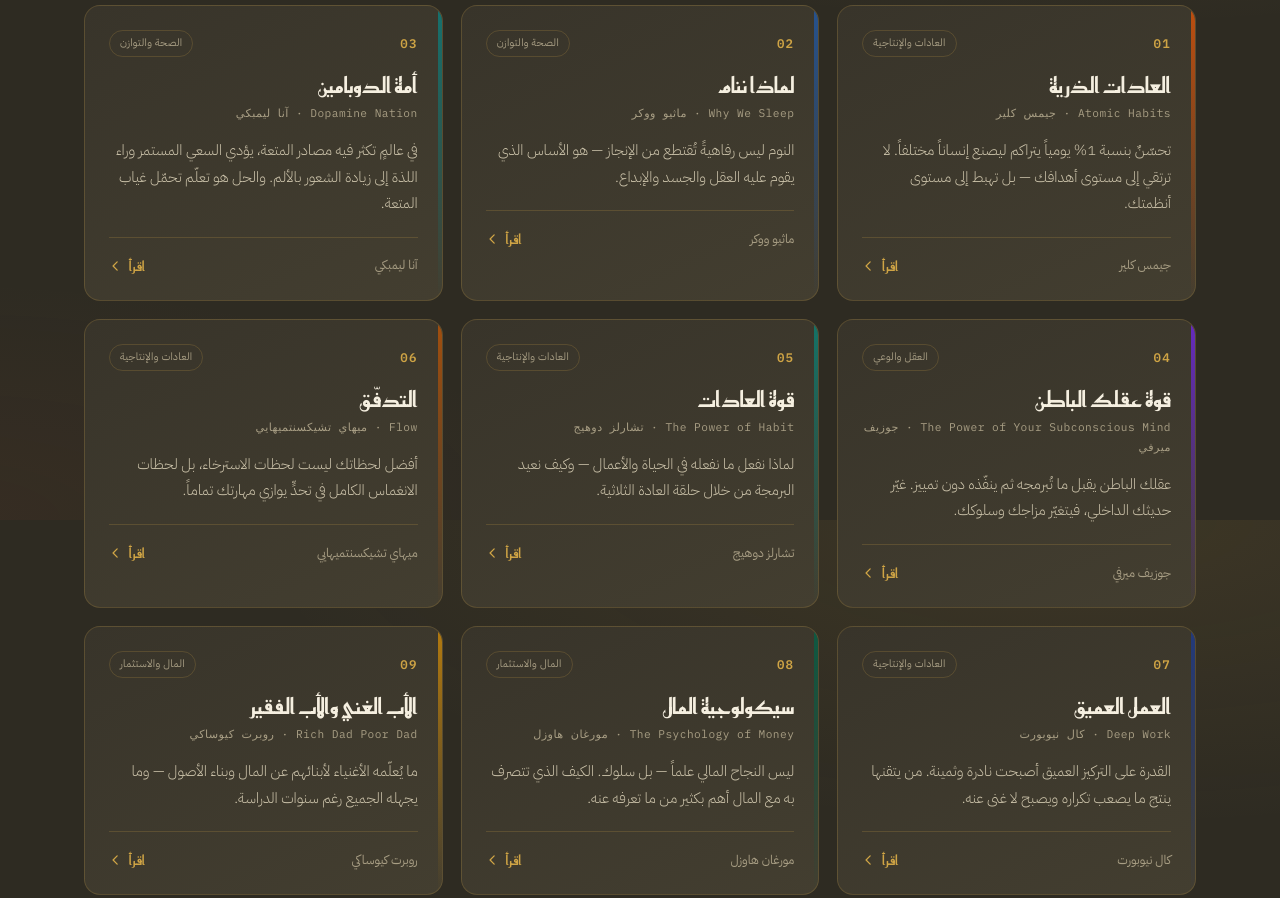
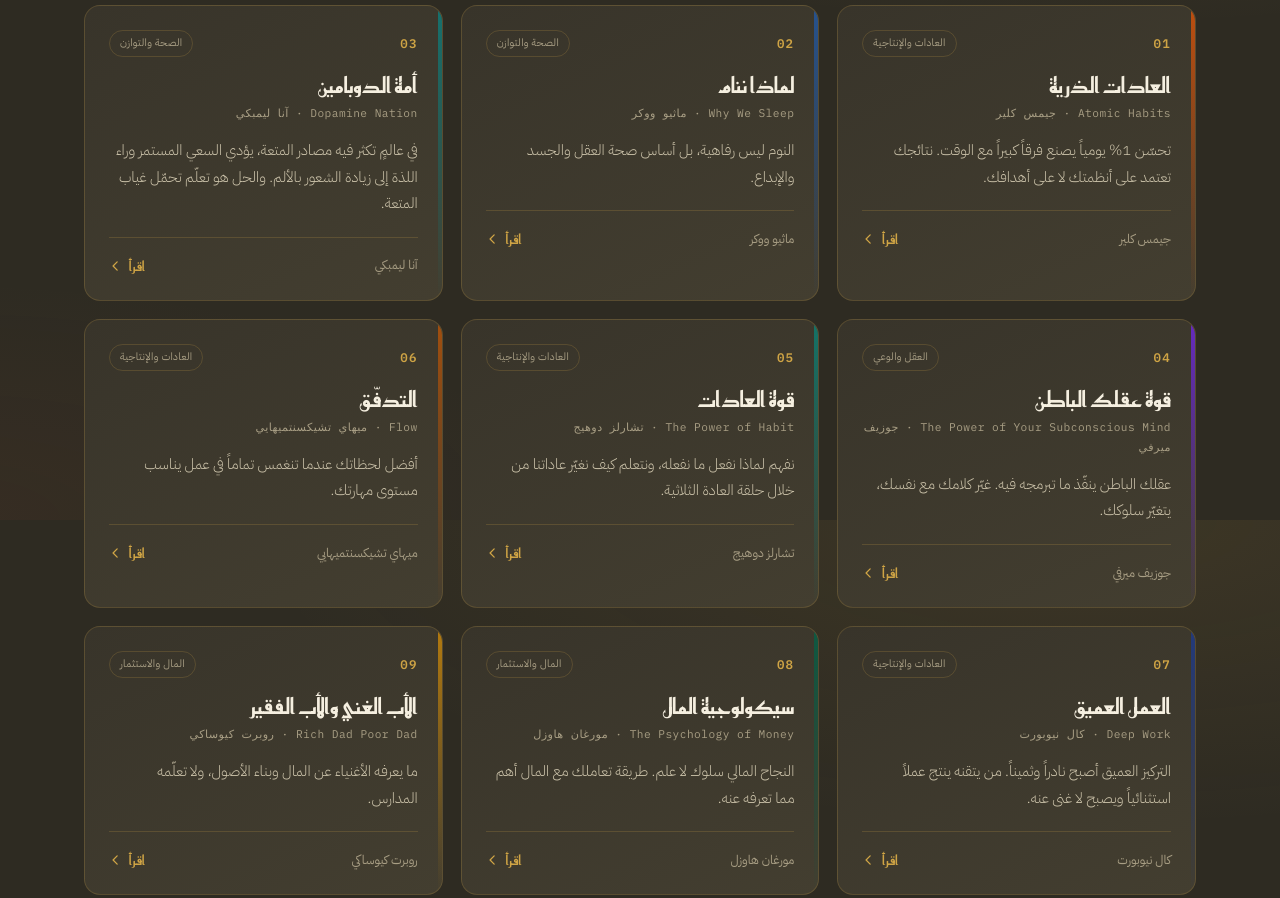
Before and after one commit to ibrtahseen/booklet, a plain HTML site: page index.html in a window 1280 px wide. Shown: the part 1080-1978 px from the top of the page. Drawn offline with Linux system fonts and the light colour scheme.

Commit message:
Refine book descriptions in the BOOKS array for improved clarity and engagement in index.html

```diff
--- a/index.html
+++ b/index.html
@@ -322,16 +322,16 @@
 const CATS = ["الكل","العادات والإنتاجية","الصحة والتوازن","العقل والوعي","المال والاستثمار"];
 
 const BOOKS = [
-  { num:"01", file:"atomic-habits.html", color:"#d4520a", ar:"العادات الذرية", en:"Atomic Habits", author:"جيمس كلير", cat:"العادات والإنتاجية", desc:"تحسّنٌ بنسبة 1% يومياً يتراكم ليصنع إنساناً مختلفاً. لا ترتقي إلى مستوى أهدافك — بل تهبط إلى مستوى أنظمتك." },
-  { num:"02", file:"why-we-sleep.html", color:"#2257a0", ar:"لماذا ننام", en:"Why We Sleep", author:"ماثيو ووكر", cat:"الصحة والتوازن", desc:"النوم ليس رفاهيةً تُقتطع من الإنجاز — هو الأساس الذي يقوم عليه العقل والجسد والإبداع." },
+  { num:"01", file:"atomic-habits.html", color:"#d4520a", ar:"العادات الذرية", en:"Atomic Habits", author:"جيمس كلير", cat:"العادات والإنتاجية", desc:"تحسّن 1% يومياً يصنع فرقاً كبيراً مع الوقت. نتائجك تعتمد على أنظمتك لا على أهدافك." },
+  { num:"02", file:"why-we-sleep.html", color:"#2257a0", ar:"لماذا ننام", en:"Why We Sleep", author:"ماثيو ووكر", cat:"الصحة والتوازن", desc:"النوم ليس رفاهية، بل أساس صحة العقل والجسد والإبداع." },
   { num:"03", file:"dopamine-nation-1.html", color:"#0f7c7a", ar:"أمة الدوبامين", en:"Dopamine Nation", author:"آنا ليمبكي", cat:"الصحة والتوازن", desc:"في عالمٍ تكثر فيه مصادر المتعة، يؤدي السعي المستمر وراء اللذة إلى زيادة الشعور بالألم. والحل هو تعلّم تحمّل غياب المتعة." },
-  { num:"04", file:"subconscious-mind.html", color:"#6d28d9", ar:"قوة عقلك الباطن", en:"The Power of Your Subconscious Mind", author:"جوزيف ميرفي", cat:"العقل والوعي", desc:"عقلك الباطن يقبل ما تُبرمجه ثم ينفّذه دون تمييز. غيّر حديثك الداخلي، فيتغيّر مزاجك وسلوكك." },
-  { num:"05", file:"power-of-habit-v2.html", color:"#0d7e72", ar:"قوة العادات", en:"The Power of Habit", author:"تشارلز دوهيج", cat:"العادات والإنتاجية", desc:"لماذا نفعل ما نفعله في الحياة والأعمال — وكيف نعيد البرمجة من خلال حلقة العادة الثلاثية." },
-  { num:"06", file:"flow-psychology.html", color:"#b45309", ar:"التدفّق", en:"Flow", author:"ميهاي تشيكسنتميهايي", cat:"العادات والإنتاجية", desc:"أفضل لحظاتك ليست لحظات الاسترخاء، بل لحظات الانغماس الكامل في تحدٍّ يوازي مهارتك تماماً." },
-  { num:"07", file:"deep-work.html", color:"#1e3a8a", ar:"العمل العميق", en:"Deep Work", author:"كال نيوبورت", cat:"العادات والإنتاجية", desc:"القدرة على التركيز العميق أصبحت نادرة وثمينة. من يتقنها ينتج ما يصعب تكراره ويصبح لا غنى عنه." },
-  { num:"08", file:"psychology-of-money.html", color:"#065f46", ar:"سيكولوجية المال", en:"The Psychology of Money", author:"مورغان هاوزل", cat:"المال والاستثمار", desc:"ليس النجاح المالي علماً — بل سلوك. الكيف الذي تتصرف به مع المال أهم بكثير من ما تعرفه عنه." },
-  { num:"09", file:"rich-dad-poor-dad.html", color:"#c8860a", ar:"الأب الغني والأب الفقير", en:"Rich Dad Poor Dad", author:"روبرت كيوساكي", cat:"المال والاستثمار", desc:"ما يُعلّمه الأغنياء لأبنائهم عن المال وبناء الأصول — وما يجهله الجميع رغم سنوات الدراسة." },
-  { num:"10", file:"power-of-focus.html", color:"#7c5a0a", ar:"قوة التركيز", en:"The Power of Focus", author:"جاك كانفيلد وآخرون", cat:"العادات والإنتاجية", desc:"كيف تتحكم في انتباهك وتحقق أهدافك الكبرى — بخطوات ممنهجة اتبعها أنجح الناس في العالم." }
+  { num:"04", file:"subconscious-mind.html", color:"#6d28d9", ar:"قوة عقلك الباطن", en:"The Power of Your Subconscious Mind", author:"جوزيف ميرفي", cat:"العقل والوعي", desc:"عقلك الباطن ينفّذ ما تبرمجه فيه. غيّر كلامك مع نفسك، يتغيّر سلوكك." },
+  { num:"05", file:"power-of-habit-v2.html", color:"#0d7e72", ar:"قوة العادات", en:"The Power of Habit", author:"تشارلز دوهيج", cat:"العادات والإنتاجية", desc:"نفهم لماذا نفعل ما نفعله، ونتعلم كيف نغيّر عاداتنا من خلال حلقة العادة الثلاثية." },
+  { num:"06", file:"flow-psychology.html", color:"#b45309", ar:"التدفّق", en:"Flow", author:"ميهاي تشيكسنتميهايي", cat:"العادات والإنتاجية", desc:"أفضل لحظاتك عندما تنغمس تماماً في عمل يناسب مستوى مهارتك." },
+  { num:"07", file:"deep-work.html", color:"#1e3a8a", ar:"العمل العميق", en:"Deep Work", author:"كال نيوبورت", cat:"العادات والإنتاجية", desc:"التركيز العميق أصبح نادراً وثميناً. من يتقنه ينتج عملاً استثنائياً ويصبح لا غنى عنه." },
+  { num:"08", file:"psychology-of-money.html", color:"#065f46", ar:"سيكولوجية المال", en:"The Psychology of Money", author:"مورغان هاوزل", cat:"المال والاستثمار", desc:"النجاح المالي سلوك لا علم. طريقة تعاملك مع المال أهم مما تعرفه عنه." },
+  { num:"09", file:"rich-dad-poor-dad.html", color:"#c8860a", ar:"الأب الغني والأب الفقير", en:"Rich Dad Poor Dad", author:"روبرت كيوساكي", cat:"المال والاستثمار", desc:"ما يعرفه الأغنياء عن المال وبناء الأصول، ولا تعلّمه المدارس." },
+  { num:"10", file:"power-of-focus.html", color:"#7c5a0a", ar:"قوة التركيز", en:"The Power of Focus", author:"جاك كانفيلد وآخرون", cat:"العادات والإنتاجية", desc:"تحكّم في انتباهك وطبّق خطوات عملية لتحقيق أهدافك الكبرى." }
 ];
 
 const chevron = `<svg width="14" height="14" viewBox="0 0 24 24" fill="none"><path d="M14 5l-7 7 7 7" stroke="currentColor" stroke-width="2.2" stroke-linecap="round" stroke-linejoin="round"/></svg>`;
```
